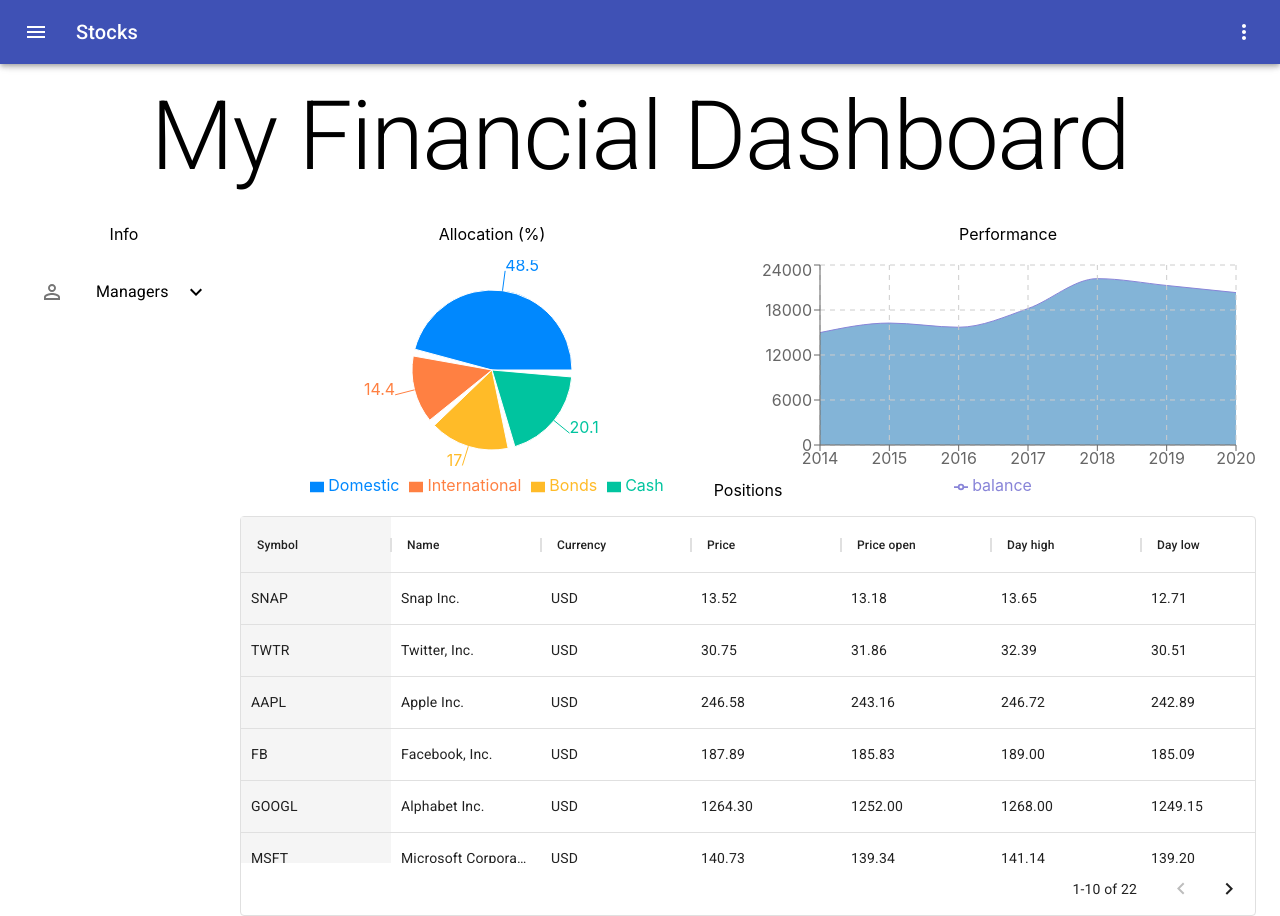
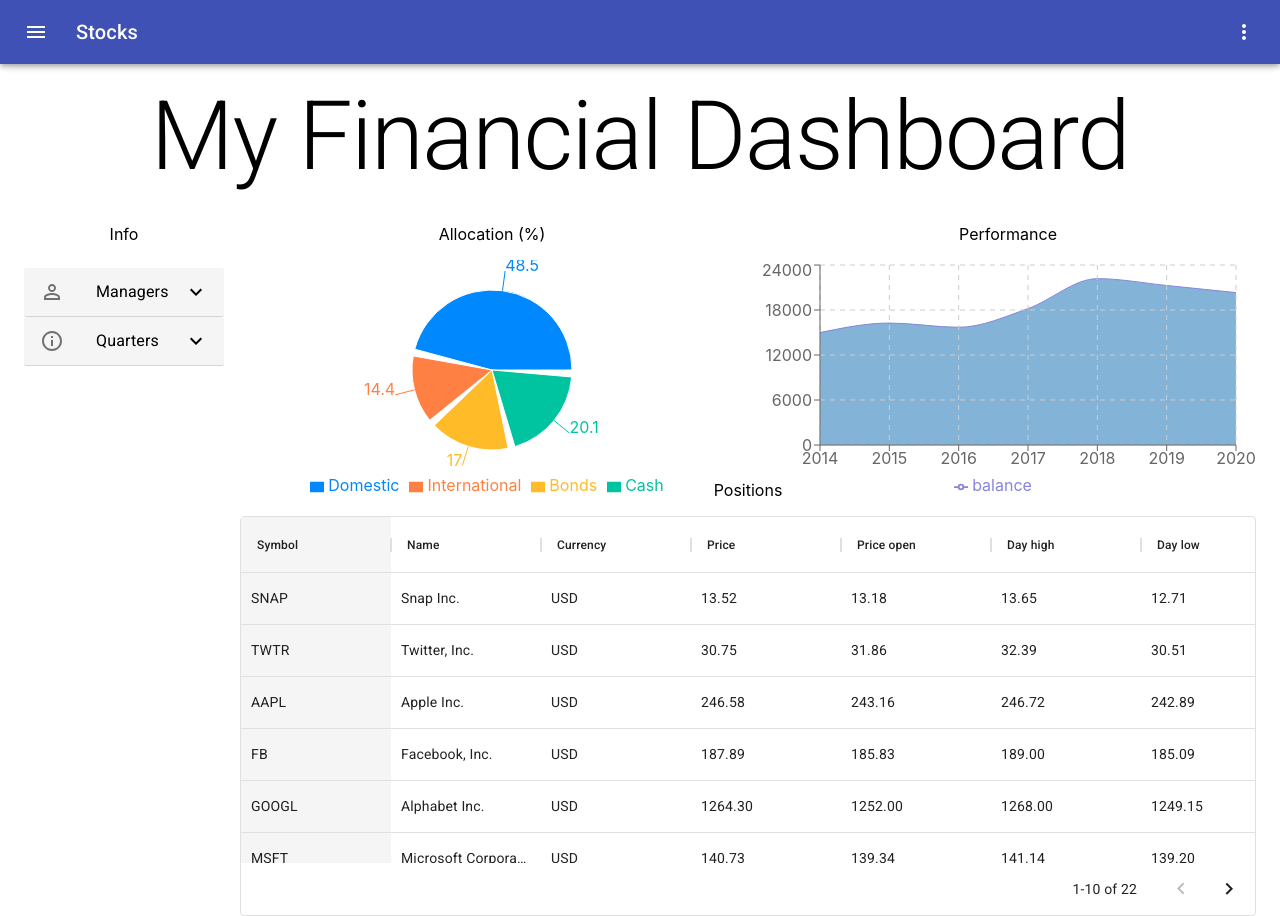
Before and after one commit to DruSerkes/financial-dashboard, a React (Create React App) app: page / in a window 1280 px wide. Built offline with nearby package versions, Linux system fonts and the light colour scheme.

Commit message:
add Quarters, styles

```diff
--- a/src/App.tsx
+++ b/src/App.tsx
@@ -12,9 +12,9 @@
 
 // TODO
 /*
-1. Create Info panel
-4. Style it
-5. Did you write tests??
+1. Style it
+2. Write tests
+3. Deploy somewhere!
 */
 export const App: React.FC = () => {
   const classes = useStyles();
--- a/src/Components/Info.tsx
+++ b/src/Components/Info.tsx
@@ -2,15 +2,17 @@
 import { List } from '@material-ui/core';
 
 import { Managers } from './Managers';
+import { Quarters } from './Quarters';
 import { info } from '../data/fundData'
 import { useStyles } from '../styles';
-// interface InfoProps {}
 
 export const Info = () => {
   const classes = useStyles();
+  const { managers, quarters } = info;
   return (
     <List className={classes.info}>
-      <Managers managers={info.managers} />
+      <Managers managers={managers} />
+      <Quarters quarters={quarters} />
     </List>
   )
 };
--- a/src/Components/Managers.tsx
+++ b/src/Components/Managers.tsx
@@ -16,7 +16,7 @@
   const handleShowManagers = () => setIsOpen(!isOpen);
   return (
     <>
-      <ListItem button onClick={handleShowManagers}>
+      <ListItem button onClick={handleShowManagers} className={classes.topLine}>
         <ListItemIcon>
           <PersonOutline />
         </ListItemIcon>
--- a/src/Components/Performance.tsx
+++ b/src/Components/Performance.tsx
@@ -2,10 +2,7 @@
 import { AreaChart, Area, CartesianGrid, YAxis, XAxis, Tooltip, ResponsiveContainer, Legend } from 'recharts';
 import { performance } from '../data/performanceData';
 
-// interface PerformanceProps { };
-
 export const Performance: React.FC = () => {
-
   return (
     <ResponsiveContainer width="100%" height="100%">
       <AreaChart data={performance} height={300} width={420} margin={{ top: 5, right: 20, bottom: 5, left: 0 }} >
--- /dev/null
+++ b/src/Components/QuarterDetail.tsx
@@ -0,0 +1,17 @@
+import * as React from 'react';
+import { Collapse, Typography } from '@material-ui/core';
+
+import { QuarterType } from '../data/dataTypes';
+
+interface QuarterDetailProps {
+  details: QuarterType['details'],
+  show: boolean
+}
+
+export const QuarterDetail: React.FC<QuarterDetailProps> = ({ details, show }) => {
+  return (
+    <Collapse in={show} unmountOnExit>
+      {details.map((detail) => (<Typography variant="body2"><strong>{detail.name}</strong>: {detail.value}</Typography>))}
+    </Collapse>
+  )
+};
--- /dev/null
+++ b/src/Components/Quarters.tsx
@@ -0,0 +1,53 @@
+import * as React from 'react';
+import { List, ListItem, ListItemText, ListItemIcon, Typography, Divider, Collapse } from '@material-ui/core';
+import { ExpandLess, ExpandMore, ArrowDropDownOutlined, ArrowDropUpOutlined, InfoOutlined } from '@material-ui/icons';
+
+import { QuarterType } from '../data/dataTypes';
+import { useStyles } from '../styles';
+import { QuarterDetail } from './QuarterDetail';
+const { useState } = React;
+
+interface QuartersProps {
+  quarters: QuarterType[]
+}
+
+export const Quarters: React.FC<QuartersProps> = ({ quarters }) => {
+  const classes = useStyles();
+  const [isOpen, setIsOpen] = useState(false);
+  const [quartersData, setQuartersData] = useState(quarters.map(quarter => ({ ...quarter, show: false })));
+  const handleShowQuarters = () => setIsOpen(!isOpen);
+  const handleShowDetail = (quarter: QuarterType) => {
+    const newQuartersData = quartersData.map(qtr => (qtr === quarter ? { ...qtr, show: !qtr.show } : { ...qtr, show: false }));
+    setQuartersData(newQuartersData);
+  };
+  return (
+    <>
+      <ListItem button onClick={handleShowQuarters} className={classes.topLine}>
+        <ListItemIcon>
+          <InfoOutlined />
+        </ListItemIcon>
+        <ListItemText primary="Quarters" />
+        {isOpen ? <ExpandLess /> : <ExpandMore />}
+      </ListItem>
+      <Collapse in={isOpen} unmountOnExit>
+        <List className="Quarters-List" disablePadding>
+          {quartersData.map(quarter => (<>
+            <ListItem alignItems="flex-start" className={classes.nested}>
+              <ListItemText
+                primary={
+                  <Typography>
+                    {quarter.title}
+                    {quarter.show ? <ArrowDropUpOutlined onClick={() => handleShowDetail(quarter)} /> : <ArrowDropDownOutlined onClick={() => handleShowDetail(quarter)} />}
+                  </Typography>
+                }
+                secondary={<QuarterDetail details={quarter.details} show={quarter.show} />}
+              />
+            </ListItem>
+            <Divider variant="inset" component="li" />
+          </>)
+          )}
+        </List>
+      </Collapse>
+    </>
+  )
+};
--- a/src/Containers/Home.tsx
+++ b/src/Containers/Home.tsx
@@ -25,7 +25,6 @@
         <p>Positions</p>
         <Positions />
       </Box>
-
     </Box>
   );
 };
--- a/src/data/dataTypes.ts
+++ b/src/data/dataTypes.ts
@@ -23,10 +23,10 @@
 
 export interface QuarterType {
     title: string,
-    details: [{
+    details: {
         name: string,
         value: string
-    }]
+    }[]
 }
 export interface FundInfoType {
     managers: ManagerType[],
--- a/src/styles.ts
+++ b/src/styles.ts
@@ -25,6 +25,11 @@
         },
         nested: {
             paddingLeft: theme.spacing(4)
+        },
+        topLine: {
+            backgroundColor: 'whitesmoke',
+            borderRadius: '3px',
+            borderBottom: '1px solid lightgrey'
         }
     }),
 );
```
